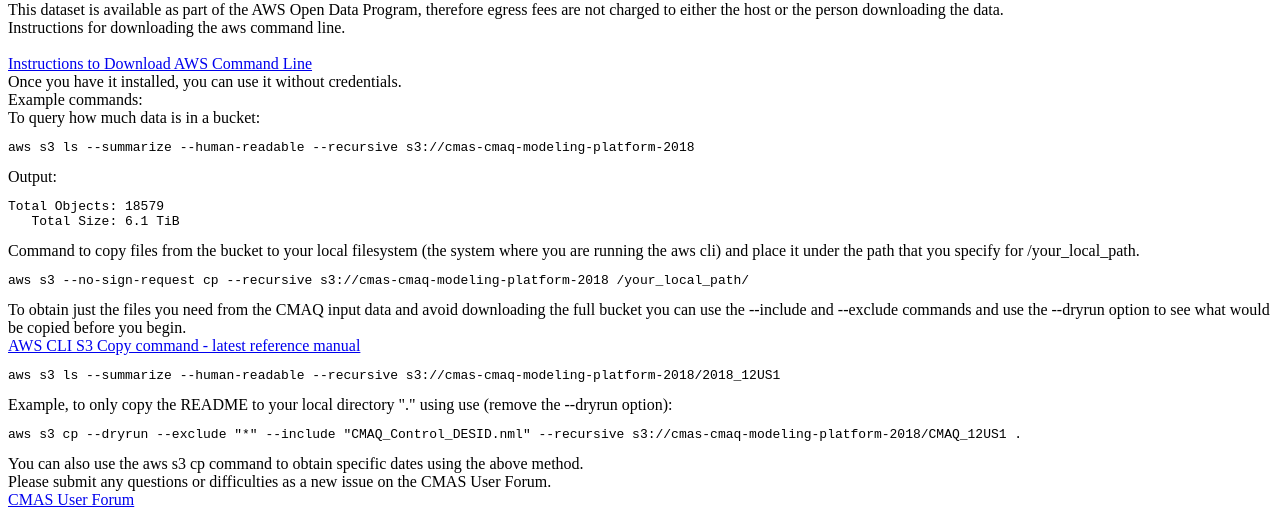
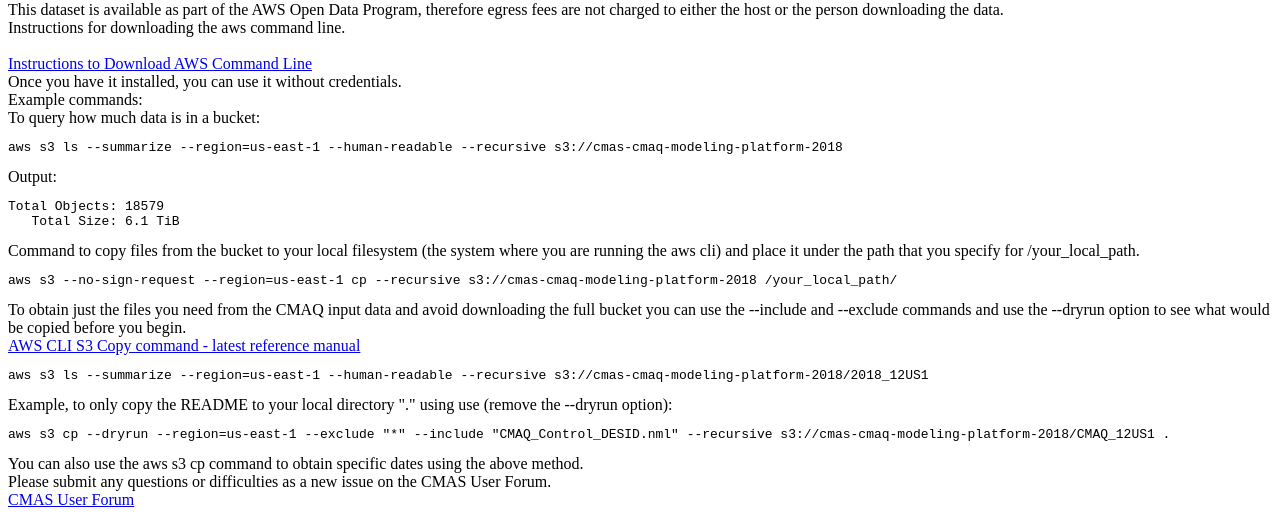
Before and after one commit to CMASCenter/cmas-datawarehouse-aws, a plain HTML site: page cmas-cmaq-modeling-platform-2018/readme.html in a window 1280 px wide. Shown: the part 328-845 px from the top of the page. Drawn offline with Linux system fonts and the light colour scheme.

Commit message:
update to add region

```diff
--- a/cmas-cmaq-modeling-platform-2018/readme.html
+++ b/cmas-cmaq-modeling-platform-2018/readme.html
@@ -40,7 +40,7 @@ Example commands:<br>
 To query how much data is in a bucket: <br>
 
 <pre>
-aws s3 ls --summarize --human-readable --recursive s3://cmas-cmaq-modeling-platform-2018
+aws s3 ls --summarize --region=us-east-1 --human-readable --recursive s3://cmas-cmaq-modeling-platform-2018
 </pre>
 
 Output: <br>
@@ -53,21 +53,21 @@ Total Objects: 18579
 Command to copy files from the bucket to your local filesystem (the system where you are running the aws cli) and place it under the path that you specify for /your_local_path.
 
 <pre>
-aws s3 --no-sign-request cp --recursive s3://cmas-cmaq-modeling-platform-2018 /your_local_path/
+aws s3 --no-sign-request --region=us-east-1 cp --recursive s3://cmas-cmaq-modeling-platform-2018 /your_local_path/
 </pre>
 
 To obtain just the files you need from the CMAQ input data and avoid downloading the full bucket you can use the --include and --exclude commands and use the --dryrun option to see what would be copied before you begin. <br>
 <a href="https://docs.aws.amazon.com/cli/latest/reference/s3/cp.html">AWS CLI S3 Copy command - latest reference manual</a>
 
 <pre>
-aws s3 ls --summarize --human-readable --recursive s3://cmas-cmaq-modeling-platform-2018/2018_12US1
+aws s3 ls --summarize --region=us-east-1 --human-readable --recursive s3://cmas-cmaq-modeling-platform-2018/2018_12US1
 </pre>
 
 
 Example, to only copy the README to your local directory "." using use  (remove the --dryrun option): <br>
 
 <pre>
-aws s3 cp --dryrun --exclude "*" --include "CMAQ_Control_DESID.nml" --recursive s3://cmas-cmaq-modeling-platform-2018/CMAQ_12US1 .
+aws s3 cp --dryrun --region=us-east-1 --exclude "*" --include "CMAQ_Control_DESID.nml" --recursive s3://cmas-cmaq-modeling-platform-2018/CMAQ_12US1 .
 </pre>
 
 You can also use the aws s3 cp command to obtain specific dates using the above method. <br>
```
